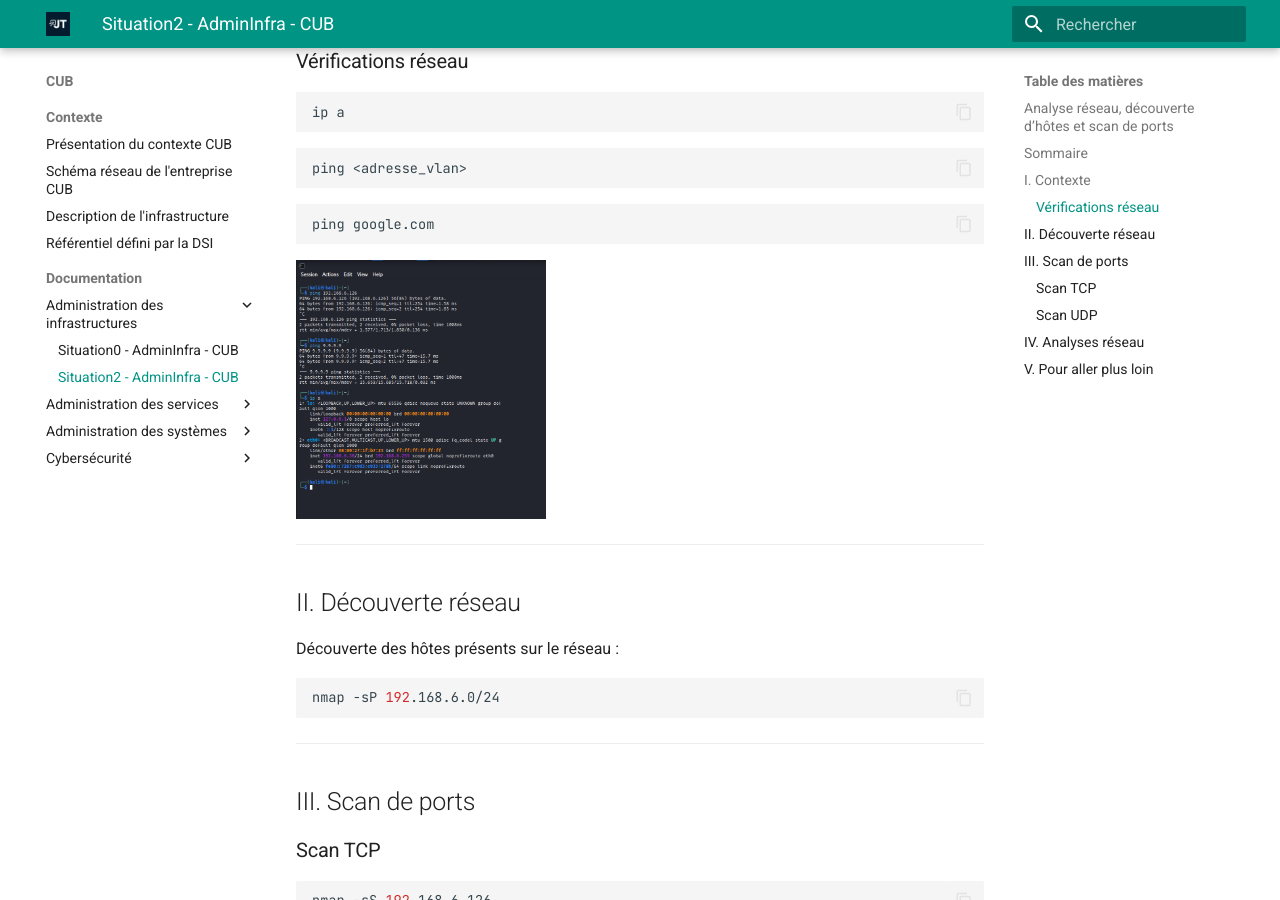
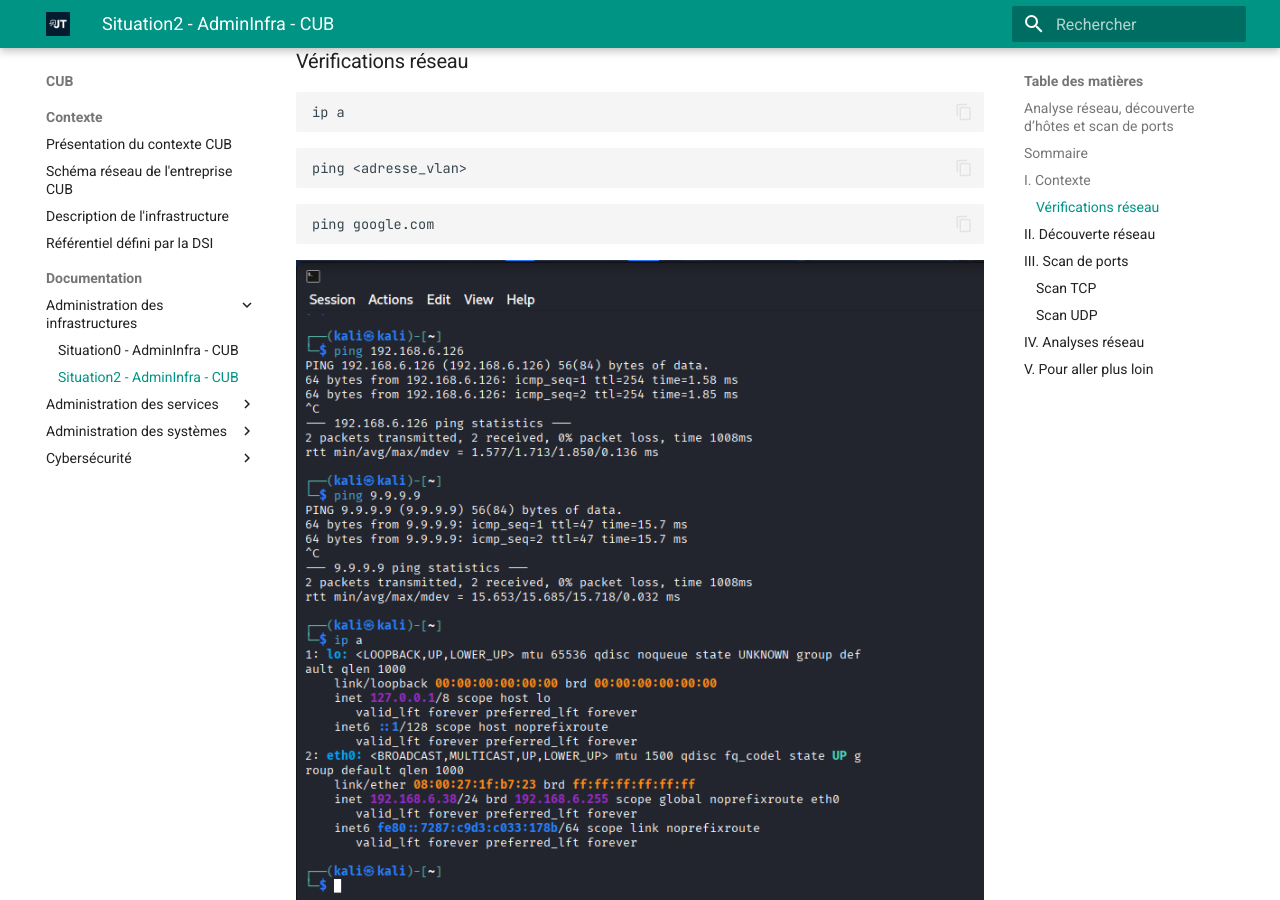
Before and after one commit to Joris-Texier/documentation-cub, an MkDocs documentation site: the page built from docs/CUB/Documentation/AdminInfra/Situation2-AdminInfra-CUB.md, in a window 1280 px wide and 900 px high, scrolled down 1185 px. Built offline with MkDocs 1.6.1 and Material for MkDocs 9.7.7, drawn with Linux system fonts in a browser that asks for light colours.

````diff
--- a/docs/CUB/Documentation/AdminInfra/Situation2-AdminInfra-CUB.md
+++ b/docs/CUB/Documentation/AdminInfra/Situation2-AdminInfra-CUB.md
@@ -41,7 +41,7 @@
 ```bash
 ping google.com
 ```
-![logo cub0](../../media/97.png){ align=center width="250" }
+![logo cub0](../../media/97.png){ align=center width="700" }
 
 ---
 
@@ -72,7 +72,7 @@
 ```bash
 nmap -sU 192.168.6.126
 ```
-![logo cub0](../../media/98.png){ align=center width="250" }
+![logo cub0](../../media/98.png){ align=center width="700" }
 
 ---
 
````
